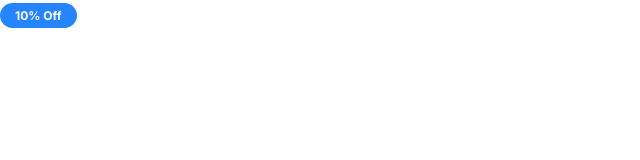
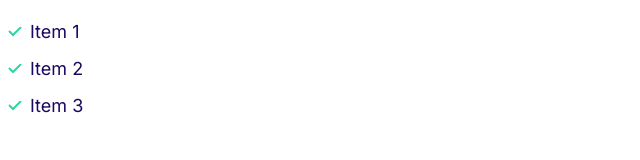
Before and after one commit to Hari-Das/bank-site, a plain HTML site: page index.html in a window 1280 px wide. Shown: the whole page, without its empty margins (0-640 px from the left). Drawn offline with Linux system fonts and the light colour scheme.

Commit message:
Adding list component.

```diff
--- a/css/styles.css
+++ b/css/styles.css
@@ -130,3 +130,32 @@ a {
     font-size: 1.2rem;
   }
 }
+
+
+/* Lists */
+.list {
+  list-style: none;
+  padding-left: 0;
+  color: var(--color-heading);
+}
+
+.list--inline .list__item {
+  display: inline-block;
+  margin-right: 1rem;
+}
+
+.list--tick{
+  list-style-image: url(../images/tick.svg);
+  margin-left: 3rem;
+}
+
+.list--tick .list__item {
+  padding-left: 0.5rem;
+  margin-bottom: 1rem;
+}
+
+@media screen and (min-width:1024px) {
+  .list--tick .list__item {
+    padding-left: 0;
+  }
+}
--- a/index.html
+++ b/index.html
@@ -15,6 +15,10 @@
     <link rel="stylesheet" href="css/styles.css" />
   </head>
   <body>
-    <span class="badge badge--primary badge--small">10% Off</span>
+    <ul class="list list--tick">
+      <li class="list__item">Item 1</li>
+      <li class="list__item">Item 2</li>
+      <li class="list__item">Item 3</li>
+    </ul>
   </body>
 </html>
```
Also changed, not shown: Components/lists.html (added, +12 -0 lines), images/tick.svg (added).
